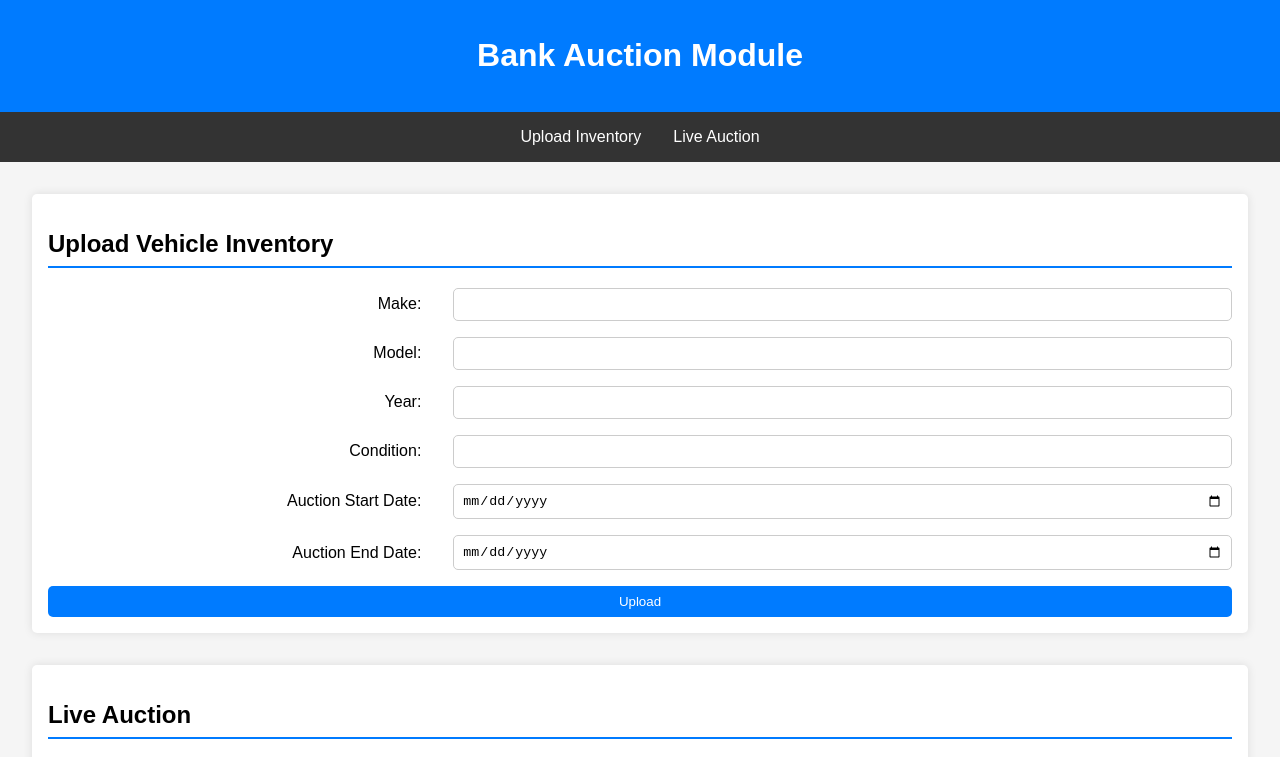
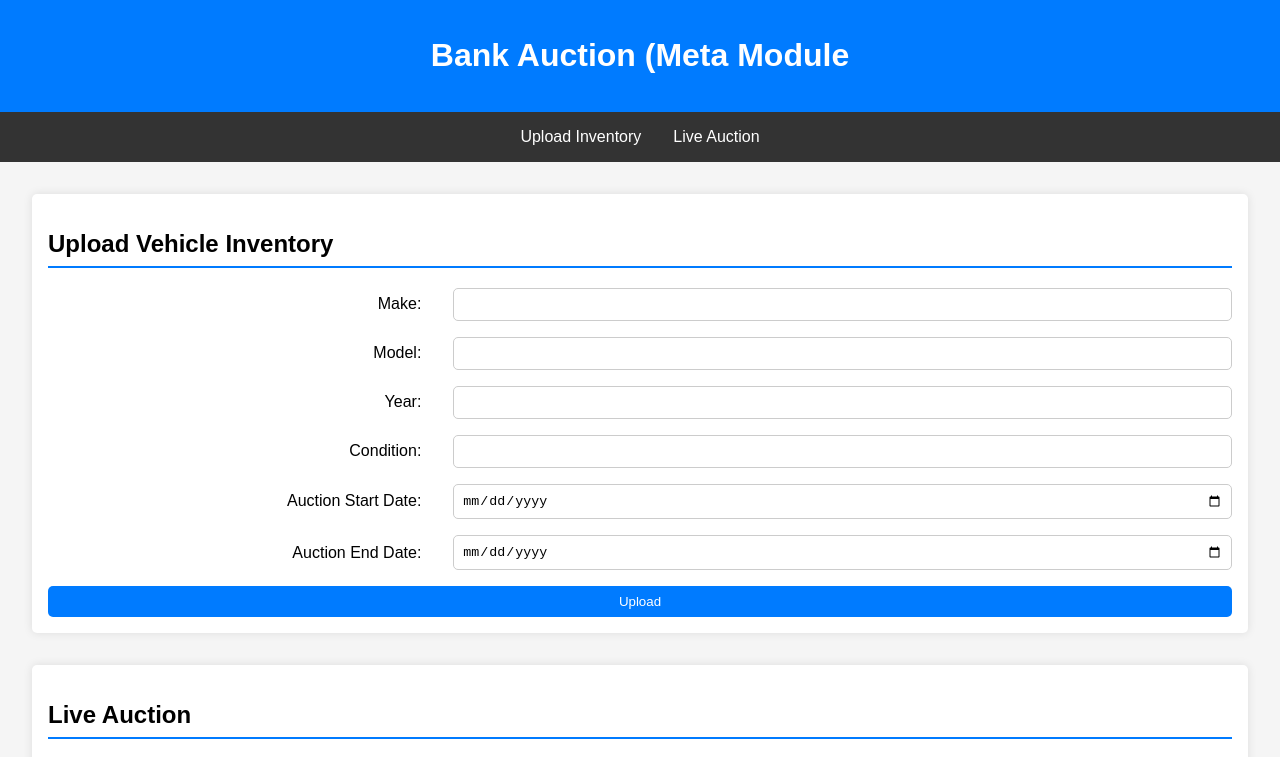
Before and after one commit to asgaraliq/bank-module, a plain HTML site: page index.html in a window 1280 px wide. Shown: the top 757 px of the page. Drawn offline with Linux system fonts and the light colour scheme.

Commit message:
Update index.html

```diff
--- a/index.html
+++ b/index.html
@@ -8,7 +8,7 @@
 </head>
 <body>
     <header>
-        <h1>Bank Auction Module</h1>
+        <h1>Bank Auction (Meta Module</h1>
     </header>
     <nav>
         <ul>
```
